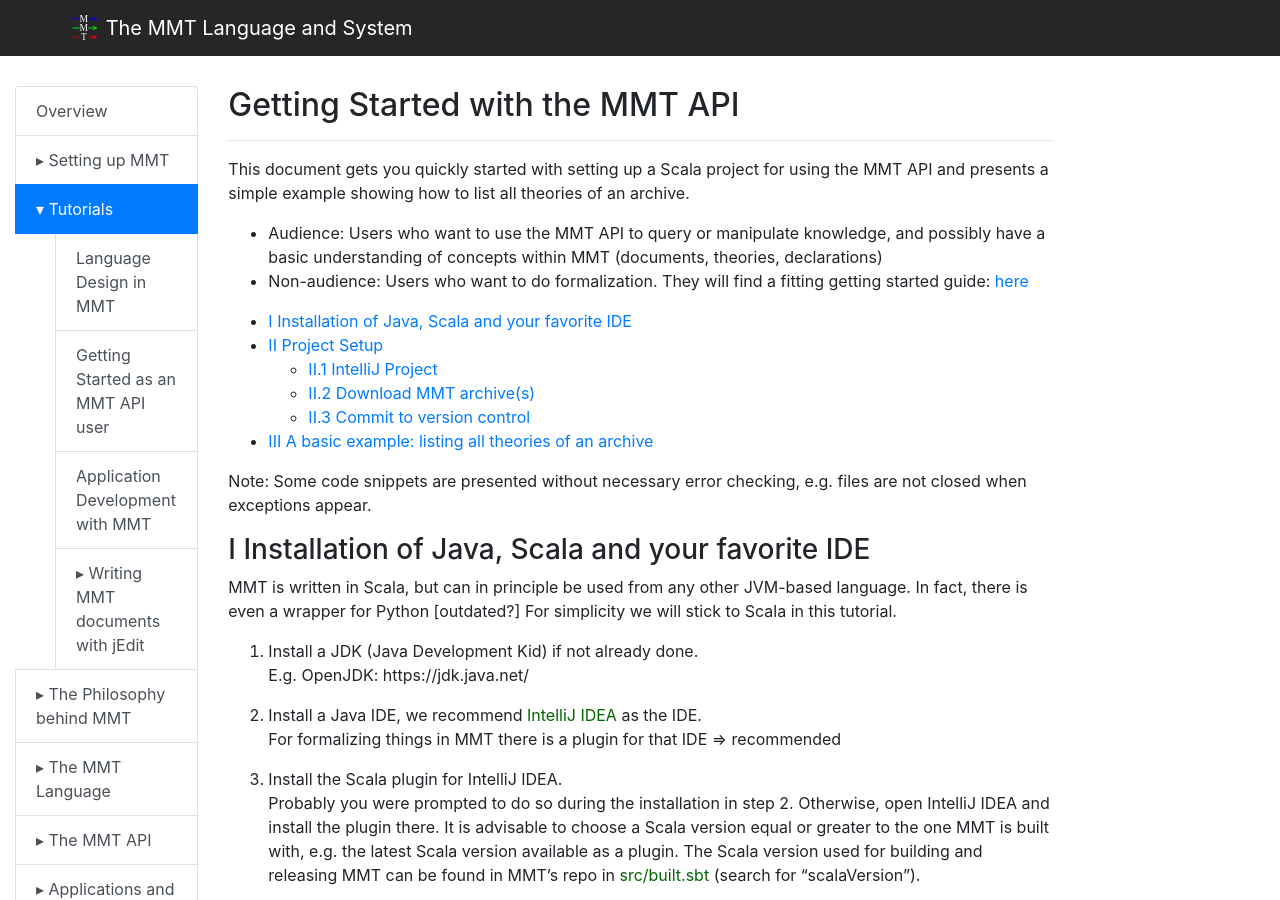
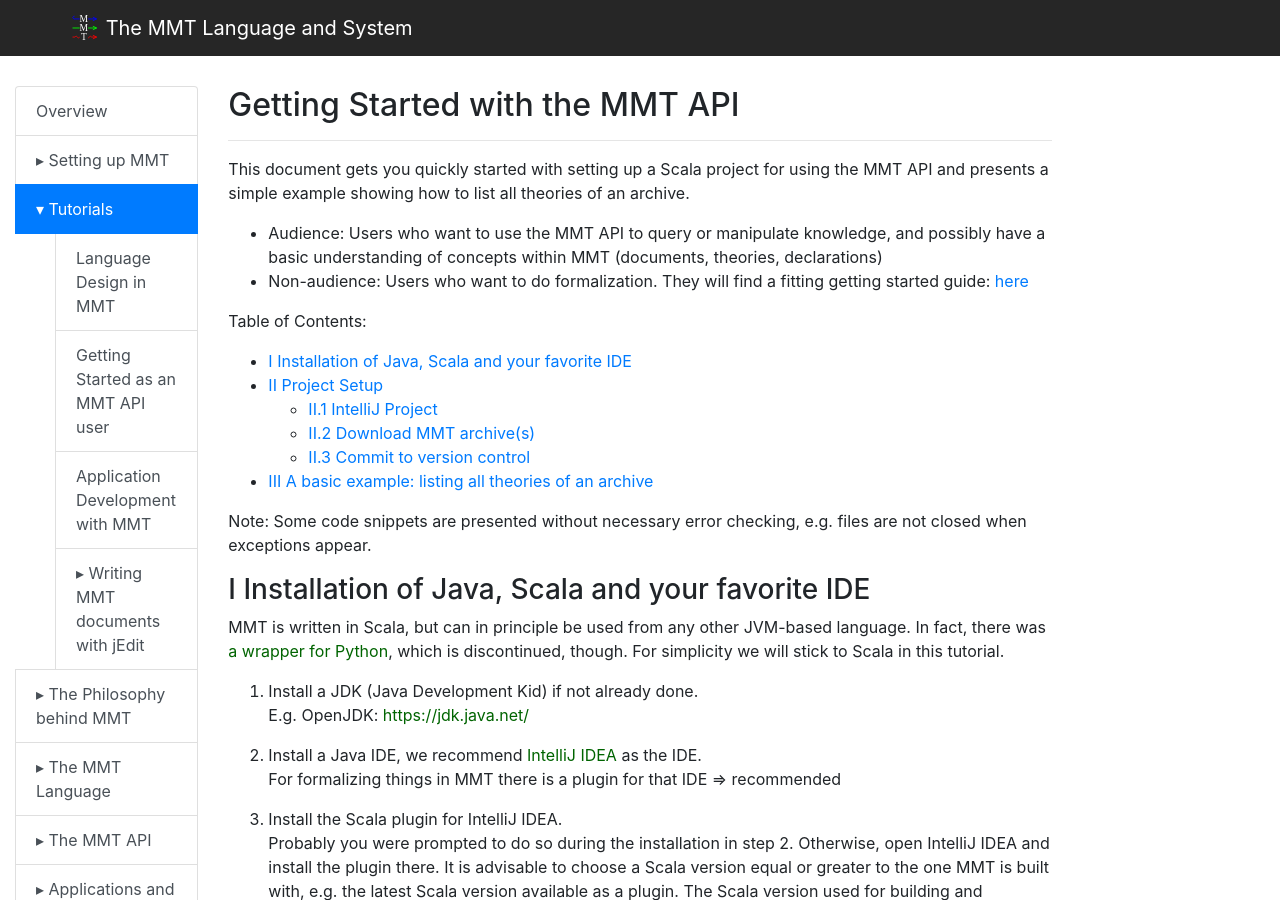
Before and after one commit to UniFormal/uniformal.github.io, a Jekyll site: the page built from doc/tutorials/applications/getting-started.md, in a window 1280 px wide and 900 px high. Built offline with Jekyll 4.4.1, drawn with Linux system fonts in a browser that asks for light colours.

Commit message:
Fix broken link, polish wording

```diff
--- a/doc/tutorials/applications/getting-started.md
+++ b/doc/tutorials/applications/getting-started.md
@@ -6,7 +6,9 @@
 This document gets you quickly started with setting up a Scala project for using the MMT API and presents a simple example showing how to list all theories of an archive.
 
 - Audience: Users who want to use the MMT API to query or manipulate knowledge, and possibly have a basic understanding of concepts within MMT (documents, theories, declarations)
-- Non-audience: Users who want to do formalization. They will find a fitting getting started guide: [here](../setup/)
+- Non-audience: Users who want to do formalization. They will find a fitting getting started guide: [here](../../setup/)
+
+Table of Contents:
 
 <!-- TOC -->
 
@@ -24,11 +26,11 @@
 ### I Installation of Java, Scala and your favorite IDE
 
 MMT is written in Scala, but can in principle be used from any other JVM-based language.
-In fact, there is even a wrapper for Python [outdated?]
+In fact, there was [a wrapper for Python](https://github.com/UniFormal/MMTPy), which is discontinued, though.
 For simplicity we will stick to Scala in this tutorial.
 
 1. Install a JDK (Java Development Kid) if not already done.<br>
-   E.g. OpenJDK: https://jdk.java.net/
+   E.g. OpenJDK: [https://jdk.java.net/](https://jdk.java.net/)
 
 2. Install a Java IDE, we recommend [IntelliJ IDEA](https://www.jetbrains.com/idea/) as the IDE.<br>
    For formalizing things in MMT there is a plugin for that IDE => recommended
```
